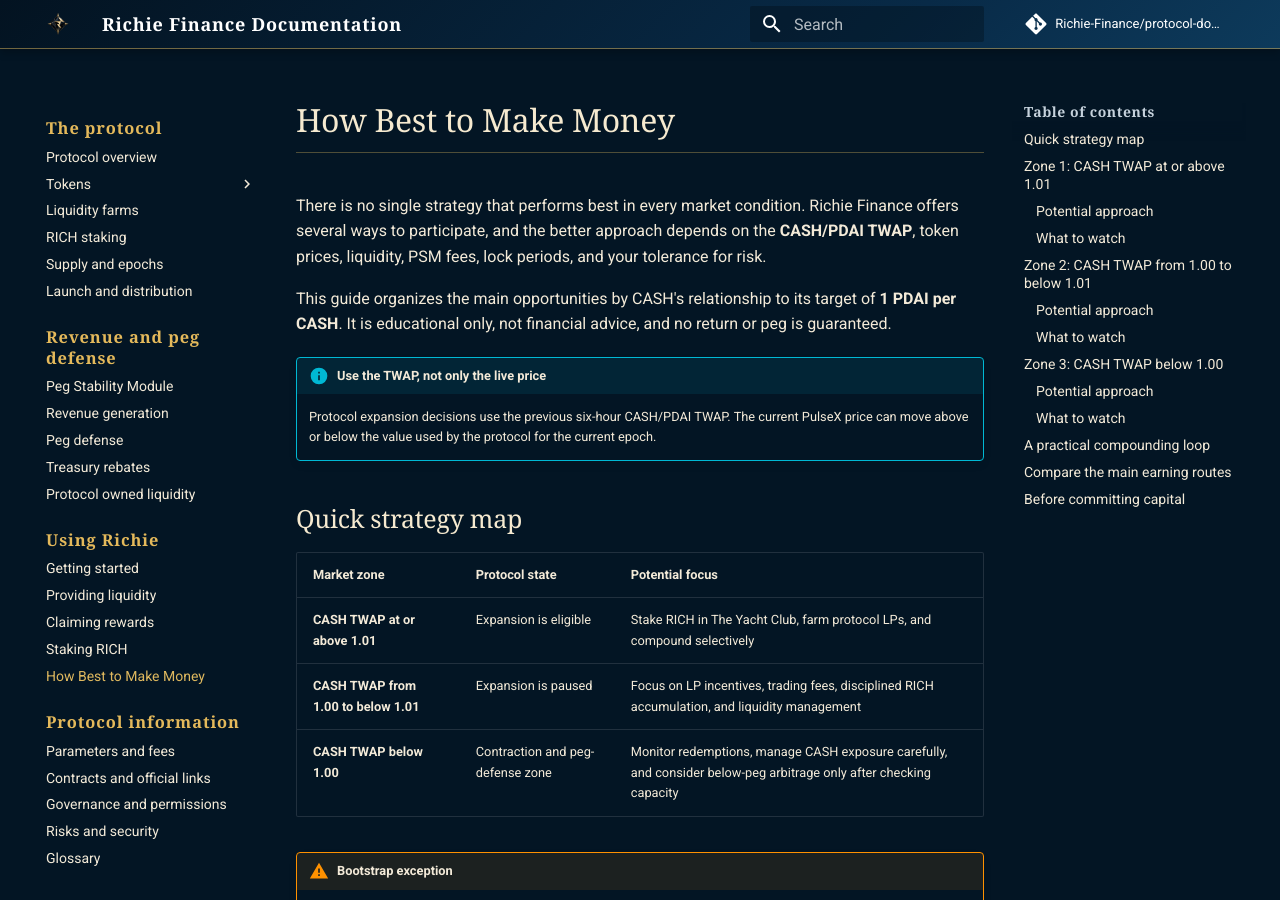
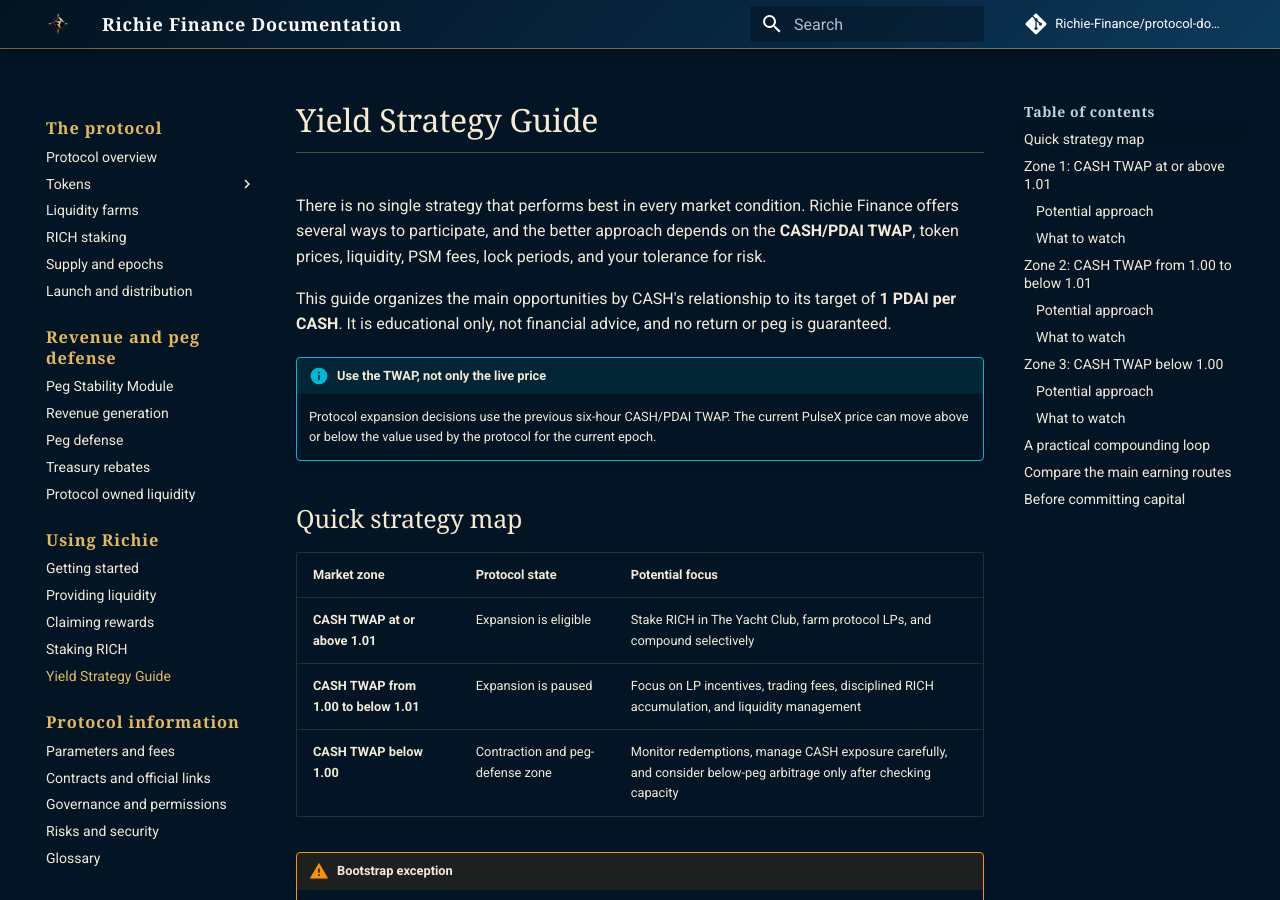
Before and after one commit to Richie-Finance/protocol-documentation, an MkDocs documentation site: the page built from docs/guides/strategies.md, in a window 1280 px wide and 900 px high. Built offline with MkDocs 1.6.1 and Material for MkDocs 9.7.7, drawn with Linux system fonts in a browser that asks for light colours; comment, search, counter and statistics services are not loaded.

Commit message:
Rename yield strategy guide

```diff
--- a/docs/guides/strategies.md
+++ b/docs/guides/strategies.md
@@ -1,4 +1,4 @@
-# How Best to Make Money
+# Yield Strategy Guide
 
 There is no single strategy that performs best in every market condition. Richie Finance offers several ways to participate, and the better approach depends on the **CASH/PDAI TWAP**, token prices, liquidity, PSM fees, lock periods, and your tolerance for risk.
 
--- a/mkdocs.yml
+++ b/mkdocs.yml
@@ -60,7 +60,7 @@ nav:
       - Providing liquidity: guides/providing-liquidity.md
       - Claiming rewards: guides/claiming-rewards.md
       - Staking RICH: guides/staking-rich.md
-      - How Best to Make Money: guides/strategies.md
+      - Yield Strategy Guide: guides/strategies.md
   - Protocol information:
       - Parameters and fees: information/parameters-and-fees.md
       - Contracts and official links: information/contracts-and-official-links.md
```
